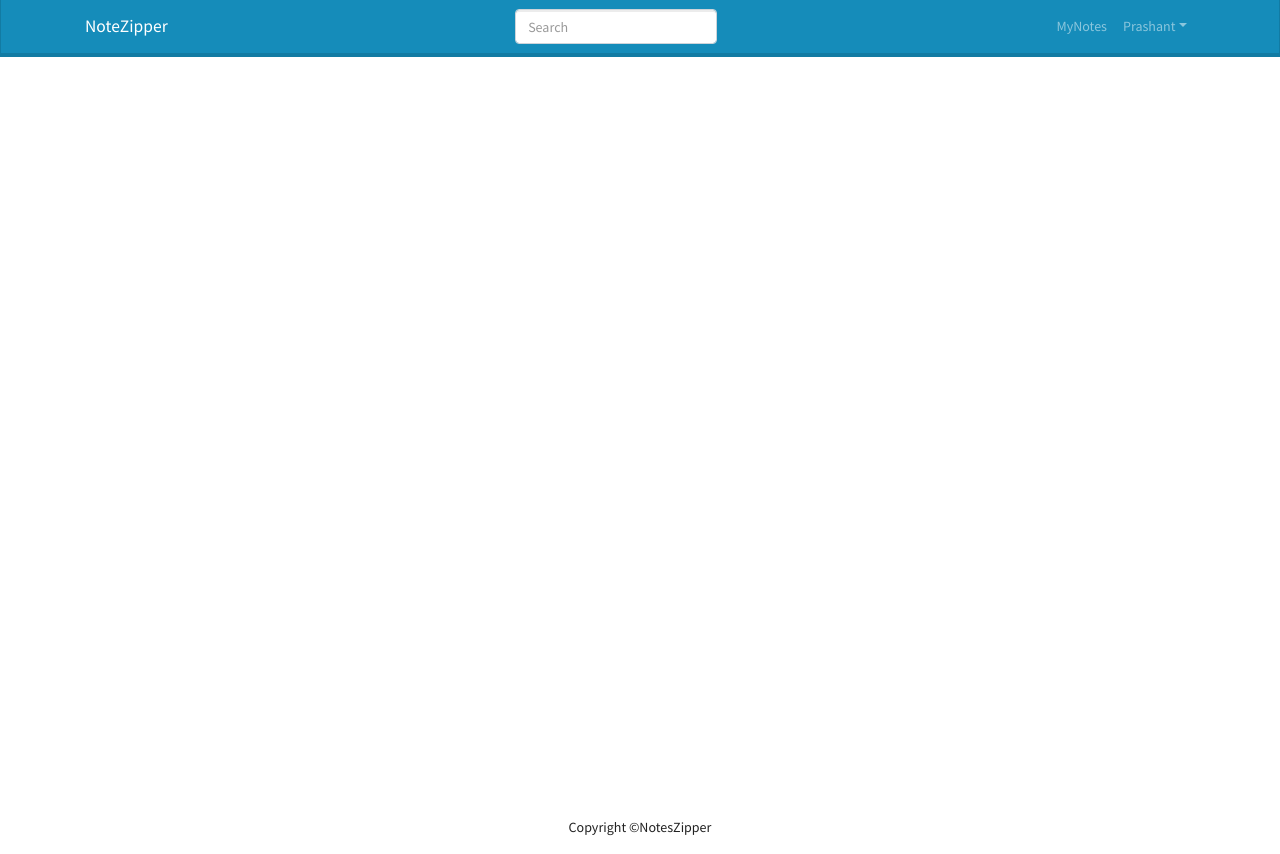
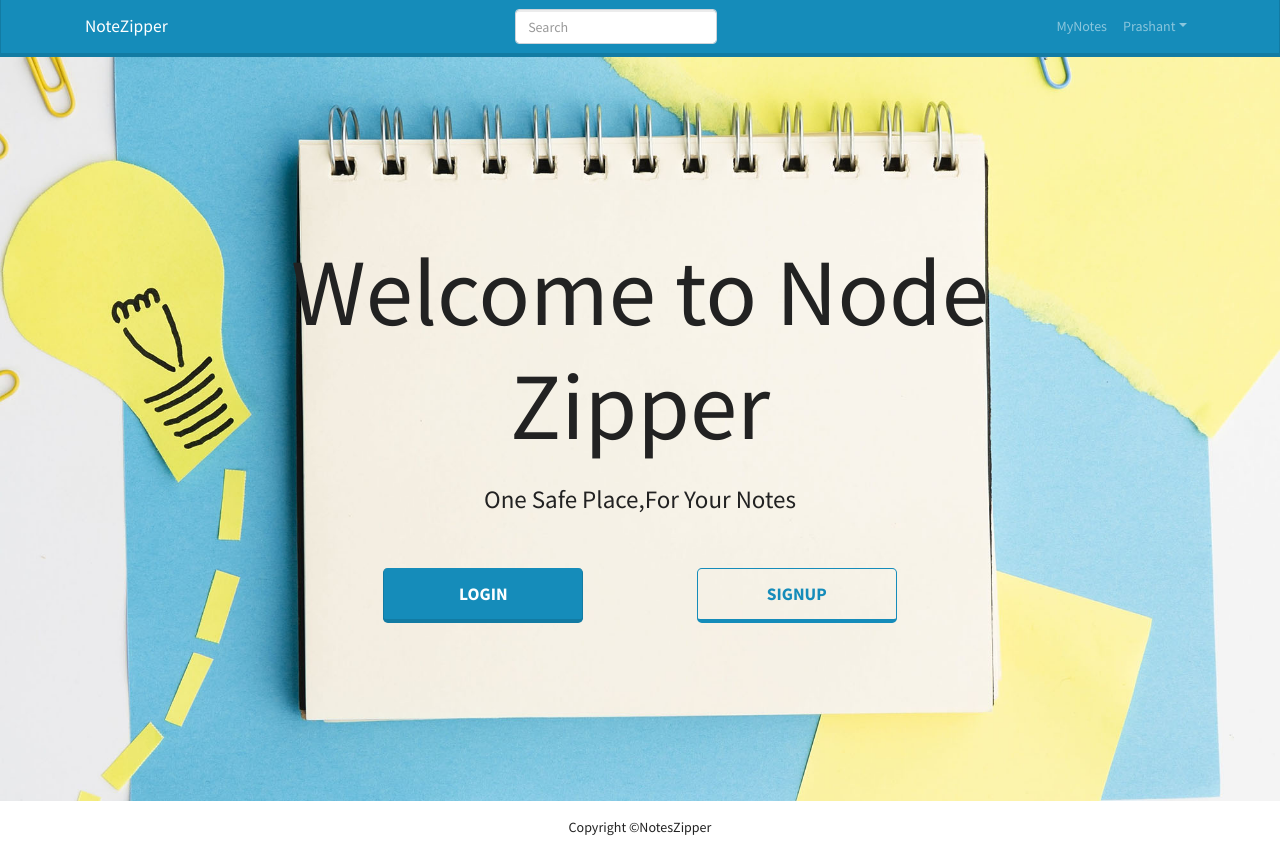
Before and after one commit to prashantcoding/NoteZipper-Mern, a React (Create React App) app in the folder frontend/: page / in a window 1280 px wide. Built offline with nearby package versions, Linux system fonts and the light colour scheme.

Commit message:
landingPage Done

```diff
--- a/frontend/src/App.js
+++ b/frontend/src/App.js
@@ -3,13 +3,13 @@ import './App.css';
 import Header from './component/Header/Header';
 import './bootstrap.min.css'
 import Footer from './component/Footer/Footer';
+import LandingPage from './Screens/LandingPage/LandingPage';
 function App() {
   return (
     <>
     <Header/>
-    <main style={{minHeight:"93vh"}}></main>
+    <LandingPage/>
     <Footer/>
-
     </>
   );
 }
--- /dev/null
+++ b/frontend/src/Screens/LandingPage/LandingPage.js
@@ -0,0 +1,30 @@
+import React from "react";
+import { Container, Row,Button } from "react-bootstrap";
+import "./Lsytle.css";
+const LandingPage = () => {
+  return (
+    <div className="main">
+      <Container>
+        <Row>
+          <div className="intro-text">
+            <div>
+              <h1 className="title">Welcome to Node Zipper</h1>
+              <p className="subtitle">One Safe Place,For Your Notes</p>
+            </div>
+            <div className="buttonContainer">
+            <a href="/login">
+              <Button size="lg" className='landingbutton'>Login</Button>
+            </a>
+            <a href="/register" >
+              <Button size="lg" className='landingbutton' variant='outline-primary'>SignUp</Button>
+            </a>
+          </div>
+          </div>
+
+        </Row>
+      </Container>
+    </div>
+  );
+};
+
+export default LandingPage;
--- /dev/null
+++ b/frontend/src/Screens/LandingPage/Lsytle.css
@@ -0,0 +1,48 @@
+.title {
+    font-size: 95px;
+  }
+  .subtitle {
+    font-size: 25px;
+    padding-top: 10px;
+  }
+  .intro-text {
+    width: 100%;
+    text-align: center;
+  }
+  .main {
+    min-height: 93vh;
+    display: flex;
+    align-items: center;
+    background-image: url("./background1.jpg");
+    background-position: center;
+    background-size: cover;
+  }
+  .buttonContainer {
+    margin-top: 50px;
+    display: flex;
+    justify-content: space-evenly;
+  }
+
+  .landingbutton {
+    width: 200px;
+    height: 55px;
+  }
+
+  @media only screen and (min-width: 1200px) {
+    .buttonContainer {
+      padding: 0 200px;
+    }
+    .title {
+      padding: 0 100px;
+    }
+  }
+
+  @media only screen and (max-width: 768px) {
+    .title {
+      font-size: 60px;
+    }
+    .landingbutton {
+      width: 150px;
+      height: 50px;
+    }
+  }
```
Also changed, not shown: frontend/src/Screens/LandingPage/background1.jpg (added).
